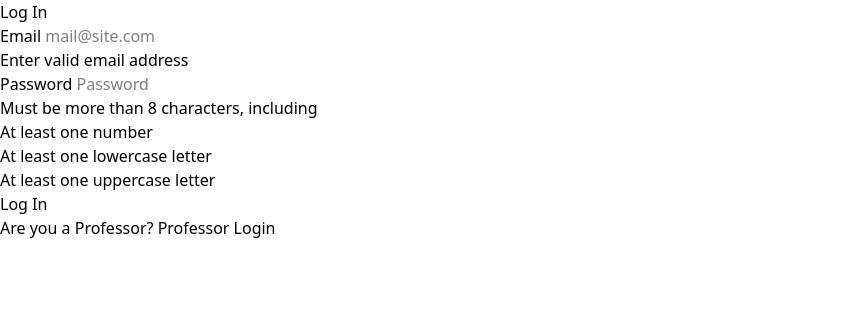
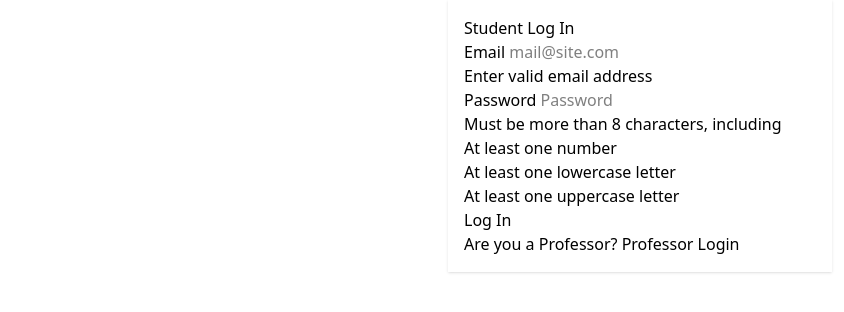
Before and after one commit to Arman511/NothingCoABDNcs_Soc_Apr25_hack, a Flask app: page /student/login in a window 1280 px wide. Shown: the part 100-412 px from the top of the page, without its empty margins (0-844 px from the left). Run offline with Flask 3, Linux system fonts and the light colour scheme; some libraries are stand-ins or nearby versions.

Commit message:
stu login daisy

```diff
--- a/templates/login_stu.html
+++ b/templates/login_stu.html
@@ -1,8 +1,8 @@
 {% extends "base.html" %}
 {% block content %}
-    <div class="card-wrapper">
-        <div class="card login-card">
-            <h1 class="center">Log In</h1>
+    <div class="card bg-base-100 max-w-96 shadow-sm px-4 py-4 mx-auto">
+        <div class="card-body login-card">
+            <h1 class="center card-title">Student Log In</h1>
             <form class="login_form" name="login_form">
                 <label for="email" class="label">Email</label>
                 <input id="email"
```
